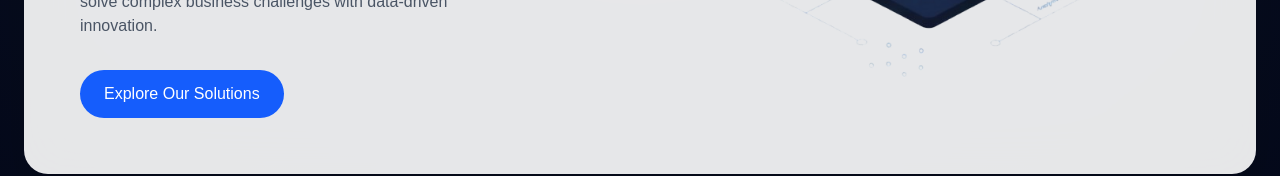
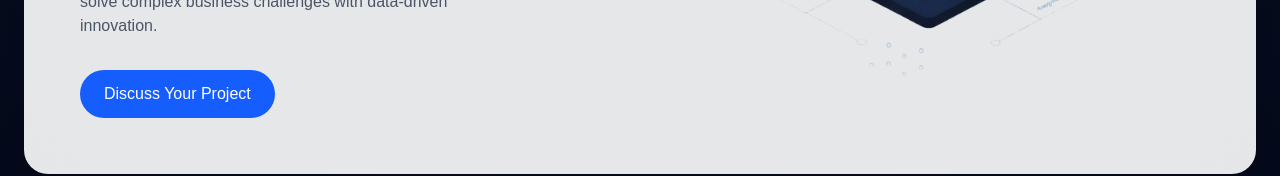
Before and after one commit to pintu1609/Vimarsha-Invotech, a Next.js app: page / in a window 1280 px wide. Shown: the part 502-678 px from the top of the page. Built offline with nearby package versions, Linux system fonts and the light colour scheme.

Commit message:
change home button text and link to contact

```diff
--- a/src/components/Hero.tsx
+++ b/src/components/Hero.tsx
@@ -1,4 +1,5 @@
 import Image from "next/image";
+import Link from "next/link";
 
 export default function Hero() {
   return (
@@ -39,7 +40,9 @@ export default function Hero() {
             research and scalable technology. Our mission is to solve complex
             business challenges with data-driven innovation.
           </p>
-
+                <Link
+          href="/contact"
+          >
           <button
             className="
               px-6 py-3
@@ -48,9 +51,11 @@ export default function Hero() {
               hover:bg-blue-700 transition
               text-sm sm:text-base
             "
+
           >
-            Explore Our Solutions
+             Discuss Your Project
           </button>
+          </Link>
         </div>
 
         {/* Right Illustration */}
```
